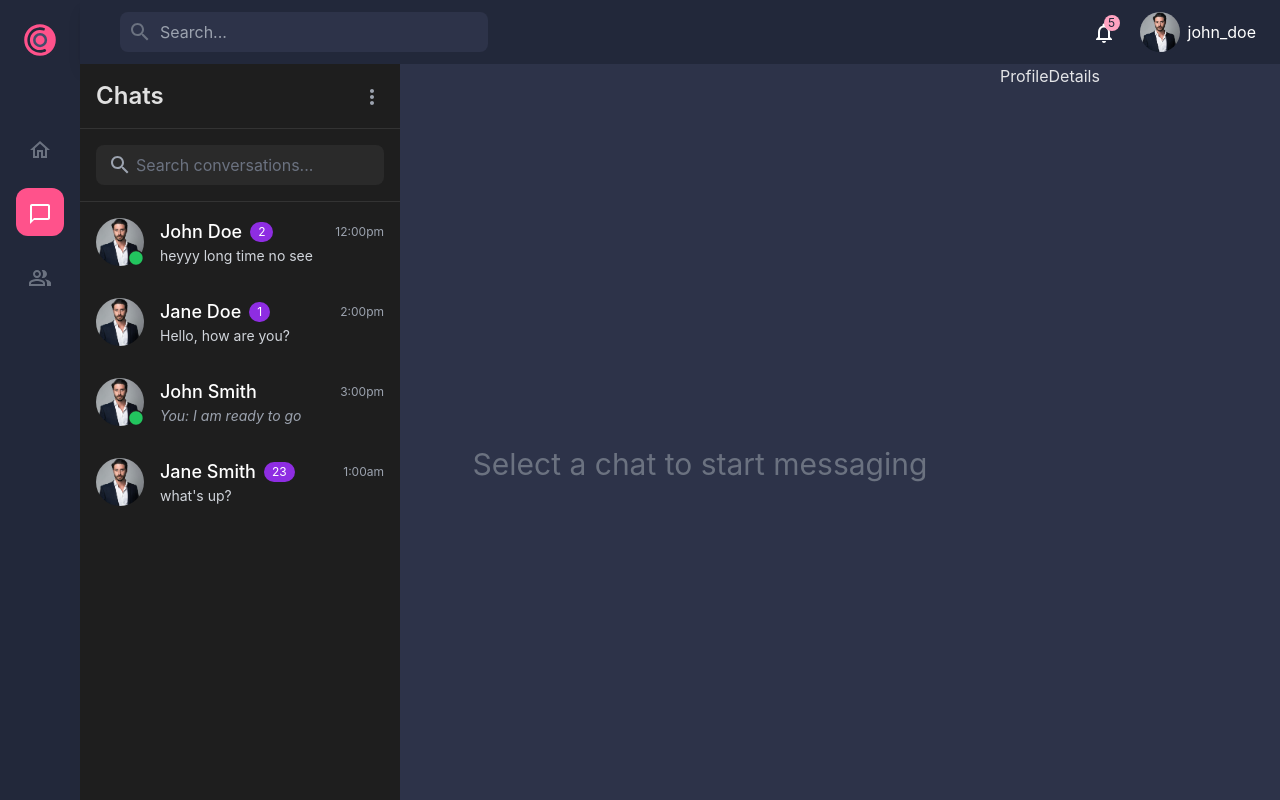
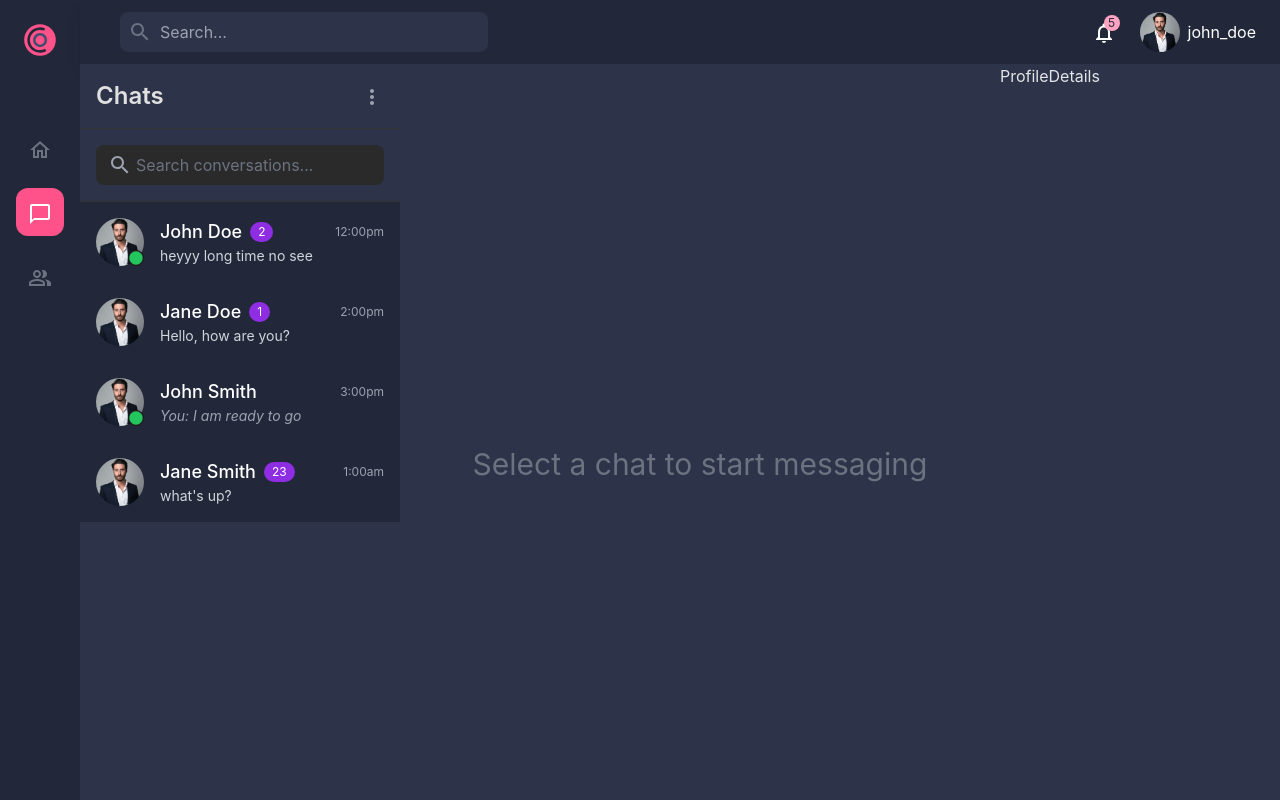
Before and after one commit to belkarto/convo, a React (Vite) app in the folder frontend/: page /chat in a window 1280 px wide. Built offline with nearby package versions, Linux system fonts and the light colour scheme.

Commit message:
fix colors

```diff
--- a/frontend/src/pages/Chat/ConverstionsList.jsx
+++ b/frontend/src/pages/Chat/ConverstionsList.jsx
@@ -1,97 +1,10 @@
-// import propTypes from "prop-types";
-// import SearchOutlinedIcon from "@mui/icons-material/SearchOutlined";
-// import { useState } from "react";
-// import { Avatar } from "@mui/material";
-//
-// function ConversationsList({
-// 	conversations,
-// 	setSelectedConversation,
-// 	selectedConversation
-// }) {
-// 	const [searchQuery, setSearchQuery] = useState("");
-//
-// 	const handleSearch = (e) => {
-// 		e.preventDefault();
-// 		console.log("Searching for:", searchQuery);
-// 	};
-//
-// 	const handleConversationClick = (chat) => {
-// 		setSelectedConversation(chat);
-// 	};
-//
-// 	return (
-// 		<div className="w-1/4 h-screen overflow-y-auto">
-// 			{/* NOTE: head of conversations */}
-// 			<div className="p-4 flex justify-between items-center">
-// 				<h2 className="text-xl font-bold">Chats</h2>
-// 			</div>
-//
-// 			<form
-// 				onSubmit={handleSearch}
-// 				className="flex items-center w-11/12 mx-auto mb-4"
-// 			>
-// 				<SearchOutlinedIcon className="text-slate-gray absolute ml-2 pointer-events-none" />
-// 				<input
-// 					type="text"
-// 					placeholder="Search..."
-// 					value={searchQuery}
-// 					onChange={(e) => setSearchQuery(e.target.value)}
-// 					className="pl-10 pr-4 py-2 w-full bg-light-black rounded-lg outline-none focus:ring-2 focus:ring-vibrant-pink"
-// 				/>
-// 			</form>
-// 			{/* NOTE: List of conversations */}
-// 			{conversations.map((chat) => (
-// 				<div
-// 					key={chat.id}
-// 					className={`flex items-center cursor-pointer ${
-// 						selectedConversation &&
-// 						selectedConversation.id === chat.id
-// 							? "bg-vibrant-pink" // Apply bg-vibrant-pink for the selected conversation
-// 							: "bg-deep-black" // Default background
-// 					}`}
-// 					onClick={() => handleConversationClick(chat)}
-// 				>
-// 					<Avatar alt={chat.username} src={chat.avatar} />
-// 					<div className="flex-grow">
-// 						<div className="flex justify-between">
-// 							<span className="font-semibold">{chat.name}</span>
-// 							<span className="text-xs text-gray-500">
-// 								{chat.lastMessageTime}
-// 							</span>
-// 						</div>
-// 						<div className="flex justify-between">
-// 							<p
-// 								className={`text-sm truncate ${chat.isItOwnMessage ? "text-gray-500" : "font-semibold"}`}
-// 							>
-// 								{chat.lastMessage}
-// 							</p>
-// 							{chat.unreadMessages > 0 && (
-// 								<span className="bg-blue-500 text-white rounded-full px-2 py-0.5 text-xs">
-// 									{chat.unreadMessages}
-// 								</span>
-// 							)}
-// 						</div>
-// 					</div>
-// 				</div>
-// 			))}
-// 		</div>
-// 	);
-// }
-//
-// ConversationsList.propTypes = {
-// 	conversations: propTypes.array.isRequired,
-// 	setSelectedConversation: propTypes.func.isRequired,
-// 	selectedConversation: propTypes.object
-// };
-//
-// export default Conv
-
-import React, { useState } from "react";
+import { useState } from "react";
 import {
 	Search as SearchIcon,
 	MoreVert as MoreVertIcon,
 	Circle as StatusIcon
 } from "@mui/icons-material";
+import propTypes from "prop-types";
 
 function ConversationsList({
 	conversations,
@@ -110,7 +23,7 @@ function ConversationsList({
 	};
 
 	return (
-		<div className="bg-[#1E1E1E] text-white w-80 h-screen overflow-hidden flex flex-col">
+		<div className=" text-white w-80 h-screen overflow-hidden flex flex-col">
 			<div className="p-4 flex justify-between items-center border-b border-[#333]">
 				<h2 className="text-2xl font-semibold text-[#E0E0E0]">Chats</h2>
 				<button className="text-gray-400 hover:text-white transition-colors">
@@ -143,10 +56,10 @@ function ConversationsList({
 						onClick={() => handleConversationClick(chat)}
 						className={`
               flex items-center p-4 cursor-pointer
-              transition-all duration-200
+              transition-all duration-200  bg-deep-black
               ${
 					selectedConversation && selectedConversation.id === chat.id
-						? "bg-[#8E2DE2] bg-opacity-50 border-l-4 border-[#8E2DE2]"
+						? "bg-deep-black bg-opacity-50 border-l-4 border-[#8E2DE2]"
 						: "hover:bg-[#2A2A2A]"
 				}
             `}
@@ -200,4 +113,10 @@ function ConversationsList({
 	);
 }
 
+ConversationsList.propTypes = {
+	conversations: propTypes.object,
+	setSelectedConversation: propTypes.func,
+	selectedConversation: propTypes.object
+};
+
 export default ConversationsList;
```
